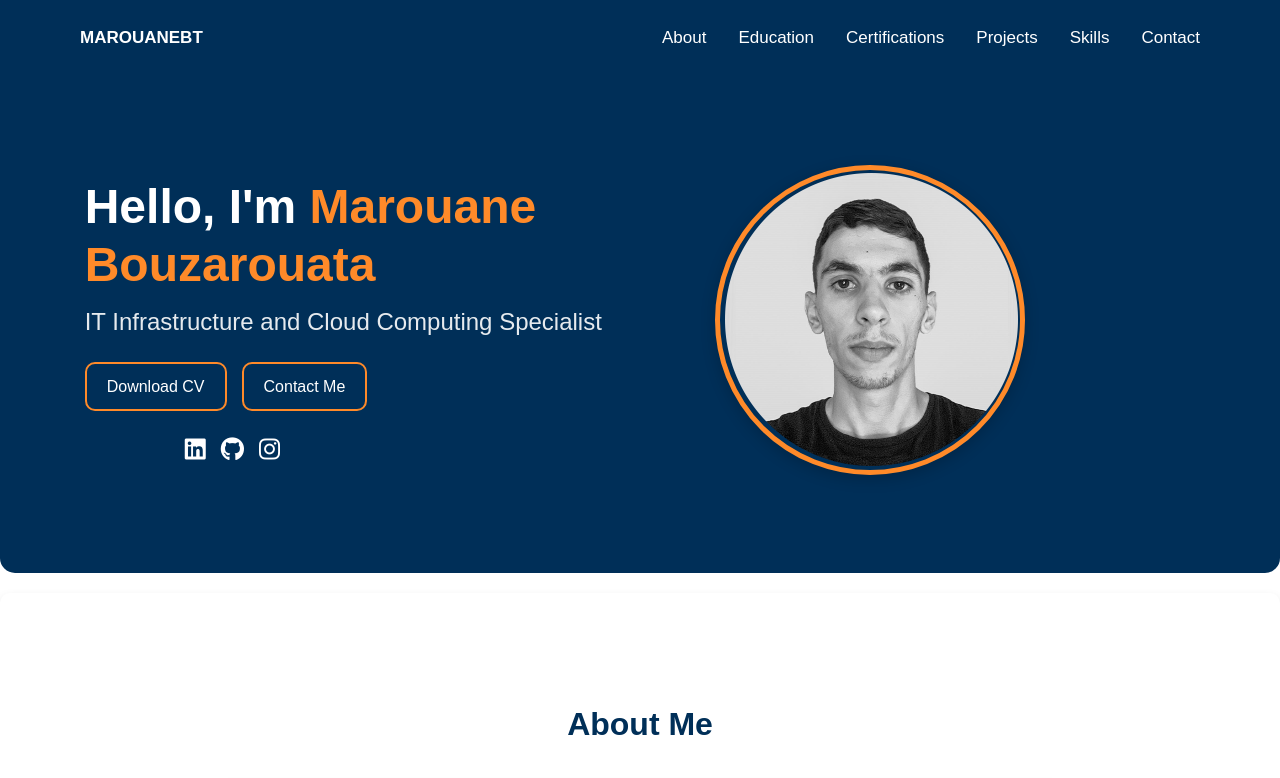
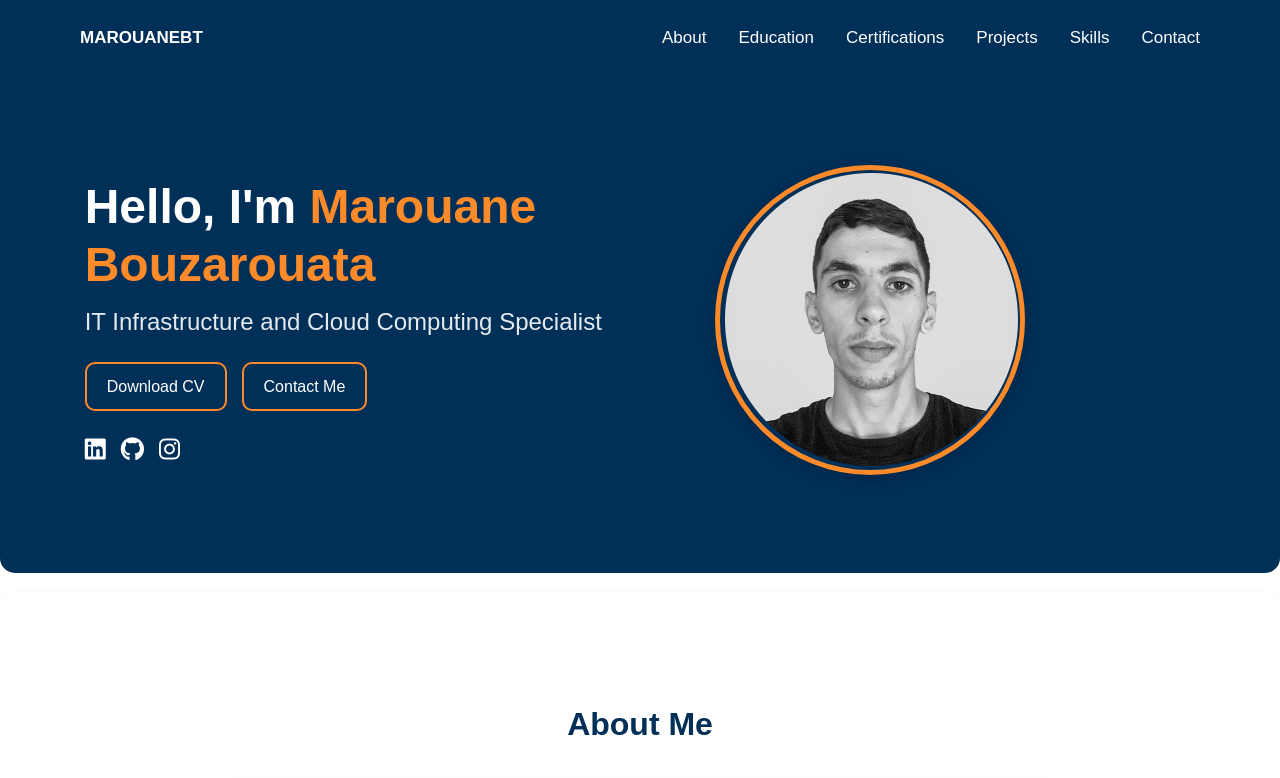
Before and after one commit to marouanebtx/Personal-Portfolio-Website, a plain HTML site: page index.html in a window 1280 px wide. Shown: the top 778 px of the page. Drawn offline with Linux system fonts and the light colour scheme.

Commit message:
Update style.css

```diff
--- a/style.css
+++ b/style.css
@@ -169,7 +169,6 @@ header {
     justify-content: left;
     gap: 15px;
     margin-top: 20px;
-    margin-left: 100px; /*hadi ana zedtha---------------------------- */
   }
 
   .social-icons a {
```
